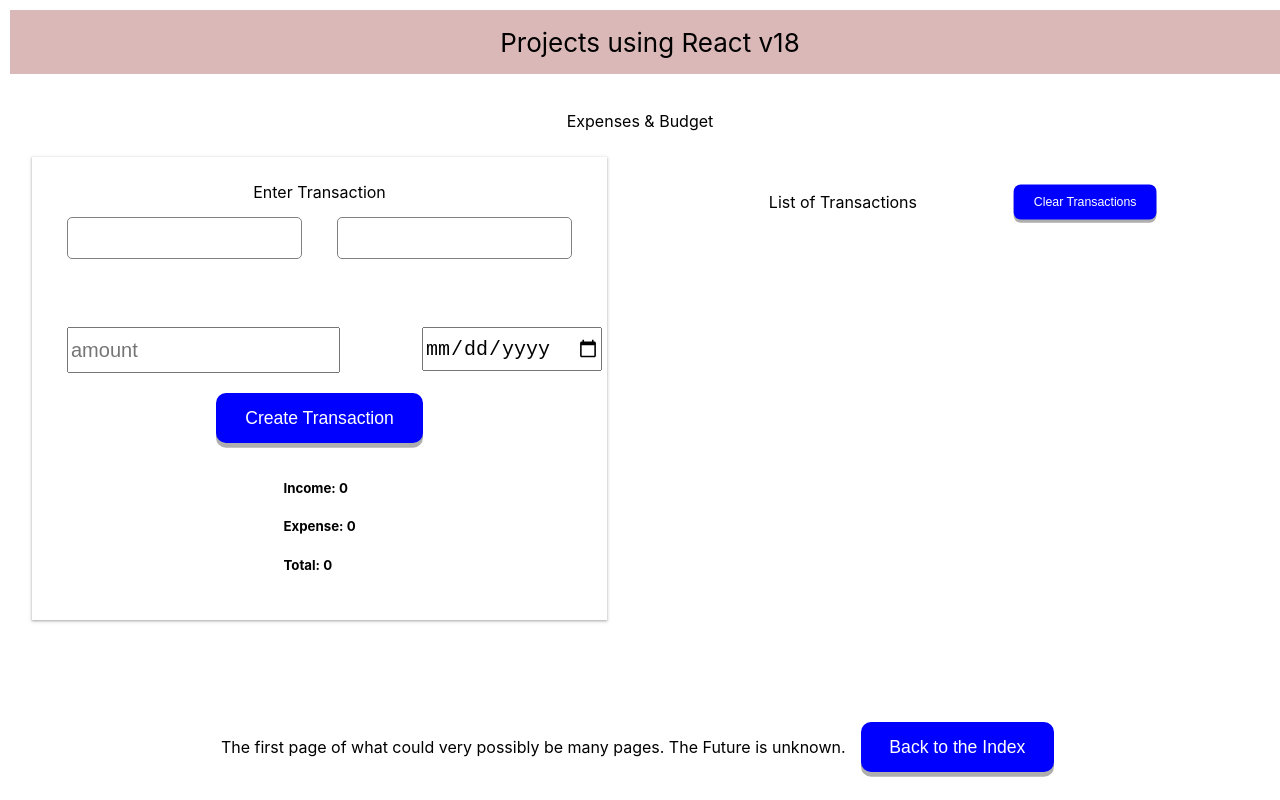
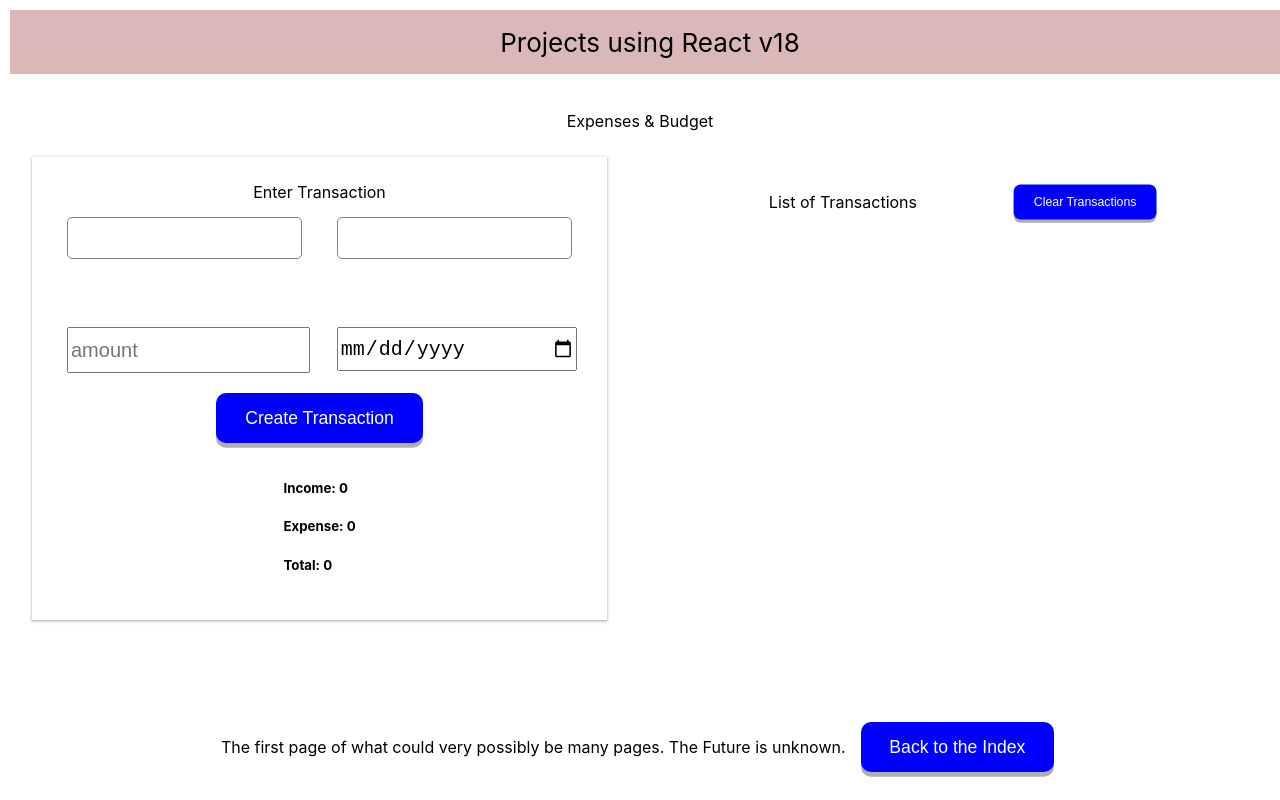
Before and after one commit to unachoza/new-ideas, a React (Create React App) app: page / in a window 1280 px wide. Both pictures are taken after a click on the button "Button for Page 1". Built offline with nearby package versions, Linux system fonts and the light colour scheme.

Commit message:
fixed text input styles

```diff
--- a/src/Components/Form/Inputs/TextInput.css
+++ b/src/Components/Form/Inputs/TextInput.css
@@ -1,15 +1,17 @@
 .text-input-container {
-  width: 150px;
+  width: 44%;
   margin: 0 10px;
   font-size: 20px;
 }
 input[type="text"] {
   font-size: 20px;
-  min-width: 80px;
+  min-width: 100%;
   min-height: 40px;
+  max-width: 172px;
 }
 input[type="date"] {
   font-size: 20px;
-  min-width: 80px;
+  min-width: 100%;
   min-height: 40px;
+  max-width: 172px;
 }
--- a/src/Components/Form/Inputs/TextInput.js
+++ b/src/Components/Form/Inputs/TextInput.js
@@ -5,9 +5,7 @@ export default function TextInput({ type, name, label, placeholder, setFormValue
   const [currentValue, setCurrentValue] = useState("");
 
   const handleChange = (e) => {
-    console.log(e.currentTarget);
     const { value } = e.currentTarget;
-    console.log(value);
     setCurrentValue(value);
   };
   return (
```
